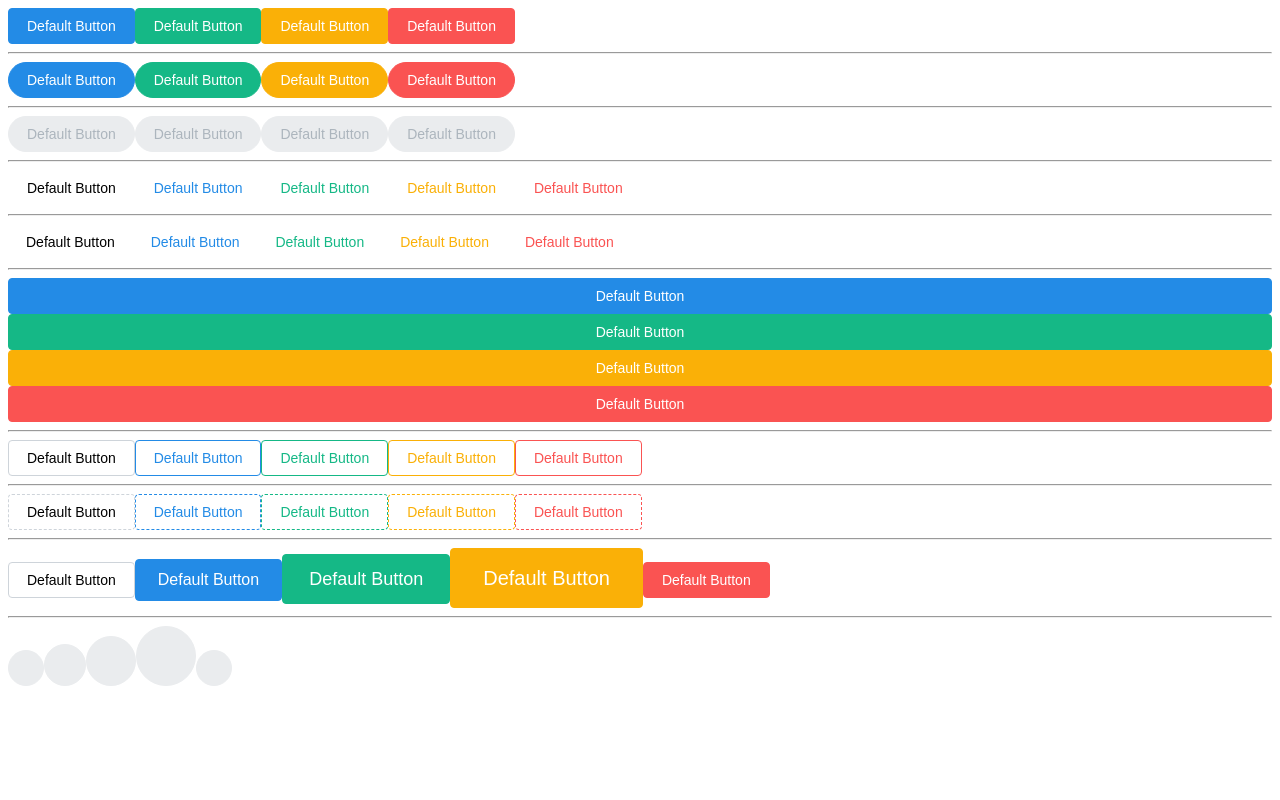
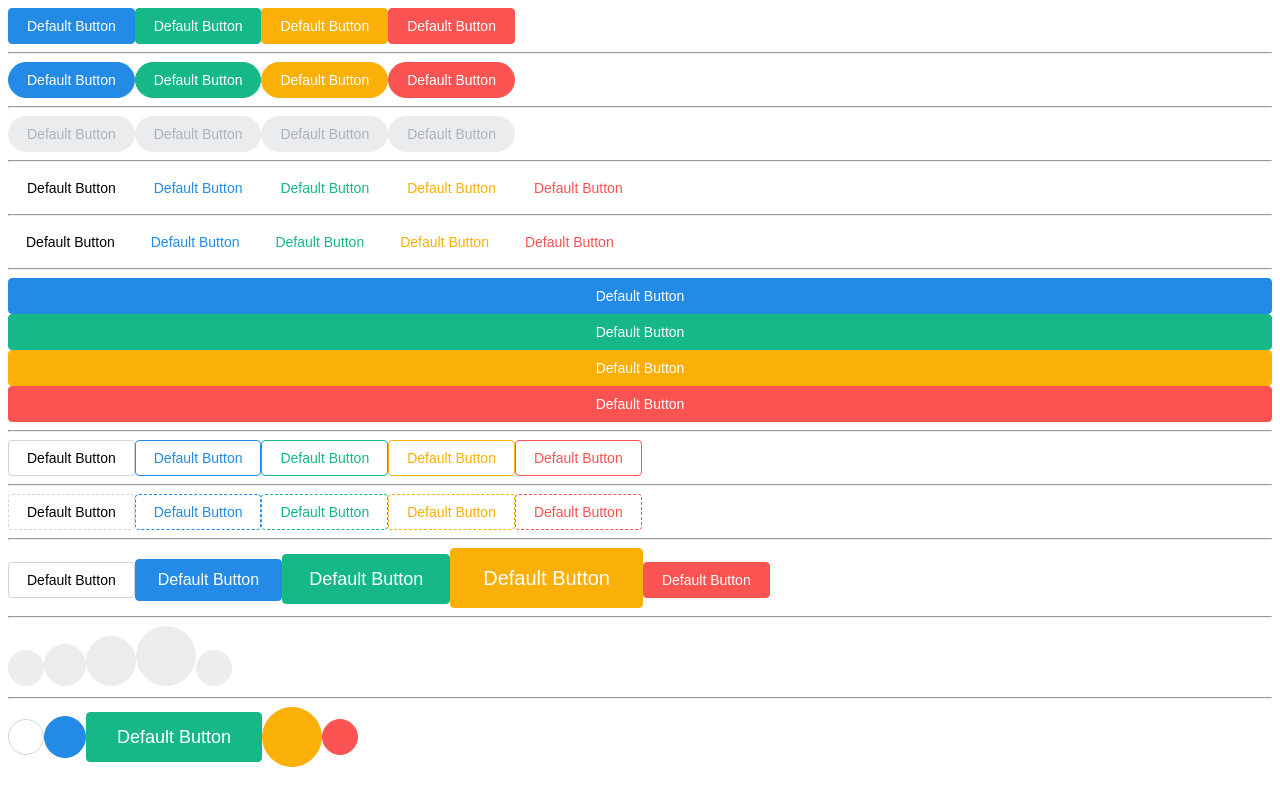
Before and after one commit to EmmaLu-ux/ui-element-vue3, a Vue app in the folder examples/: page / in a window 1280 px wide. Built offline with nearby package versions, Linux system fonts and the light colour scheme; a small style sheet from the web is missing.

Commit message:
fix: button styles and themes adjust

```diff
--- a/examples/src/components/ButtonExamples.vue
+++ b/examples/src/components/ButtonExamples.vue
@@ -54,10 +54,47 @@
   <ue-button type="success" size="lg" circle disabled>Default Button</ue-button>
   <ue-button type="warning" size="xl" circle disabled>Default Button</ue-button>
   <ue-button type="error" size="sm" circle disabled>Default Button</ue-button>
+  <hr />
+  <ue-button circle prefix="icon-loading">Default Button</ue-button>
+  <ue-button
+    type="primary"
+    size="md"
+    circle
+    prefix="icon-loading"
+    suffix="icon-loading"
+    >Default Button</ue-button
+  >
+  <ue-button
+    type="success"
+    size="lg"
+    prefix="icon-loading"
+    suffix="icon-loading"
+    >Default Button</ue-button
+  >
+  <ue-button
+    type="warning"
+    size="xl"
+    circle
+    prefix="icon-loading"
+    :before-change="beforeChange"
+    >Default Button</ue-button
+  >
+  <ue-button type="error" size="sm" circle prefix="icon-loading"
+    >Default Button</ue-button
+  >
 </template>
 
 <script setup>
 import { UeButton } from "../../../packages"
+
+const beforeChange = () => {
+  return new Promise((resolve, reject) => {
+    setTimeout(() => {
+      //   return resolve(true)
+      return reject()
+    }, 1000)
+  })
+}
 </script>
 
 <style lang="scss" scoped></style>
--- a/packages/components/button/src/index.vue
+++ b/packages/components/button/src/index.vue
@@ -26,7 +26,7 @@ const props = defineProps({
     type: String,
     default: "",
   },
-  suxfix: {
+  suffix: {
     type: String,
     default: "",
   },
@@ -44,7 +44,7 @@ const isLoading = computed(() => props.loading || _loading.value)
 const handleEvent = e => {
   const isFunction =
     Object.prototype.toString.call(props.beforeChange) === "[object Function]"
-  console.log("isFunction", isFunction)
+  // console.log("isFunction", isFunction)
   if (!isFunction) {
     emits("click", e)
     return
@@ -91,7 +91,7 @@ const handleEvent = e => {
     <span>
       <slot></slot>
     </span>
-    <i v-if="suxfix" class="iconfont" :class="[ns.e('icon'), suxfix]"></i>
+    <i v-if="suffix" class="iconfont" :class="[ns.e('icon'), suffix]"></i>
   </button>
 </template>
 
--- a/packages/theme/src/button.scss
+++ b/packages/theme/src/button.scss
@@ -1,5 +1,4 @@
 @use "./common/function.scss" as *;
-@use "sass:color";
 .ue-button {
   display: inline-flex; // 元素在一行内显示并具有弹性布局特性
   background-color: #fff;
@@ -20,14 +19,14 @@
   word-break: keep-all;
   user-select: none;
   outline: none;
-  column-gap: 4px;
+  column-gap: 4px; // 子元素之间的空隙为4px
   transition: 0.3s;
   span {
     line-height: 1;
   }
-  // .ue-button__icon {
-  //   font-size: 1em; // 父元素的1倍
-  // }
+  .ue-button__icon {
+    font-size: 1em; // 父元素的1倍
+  }
   &.is-round {
     border-radius: 100px;
   }
```
